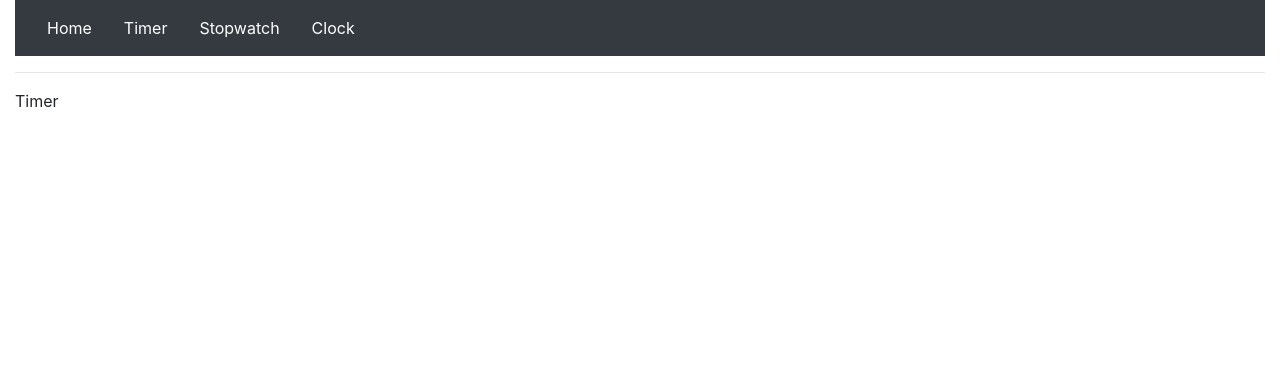
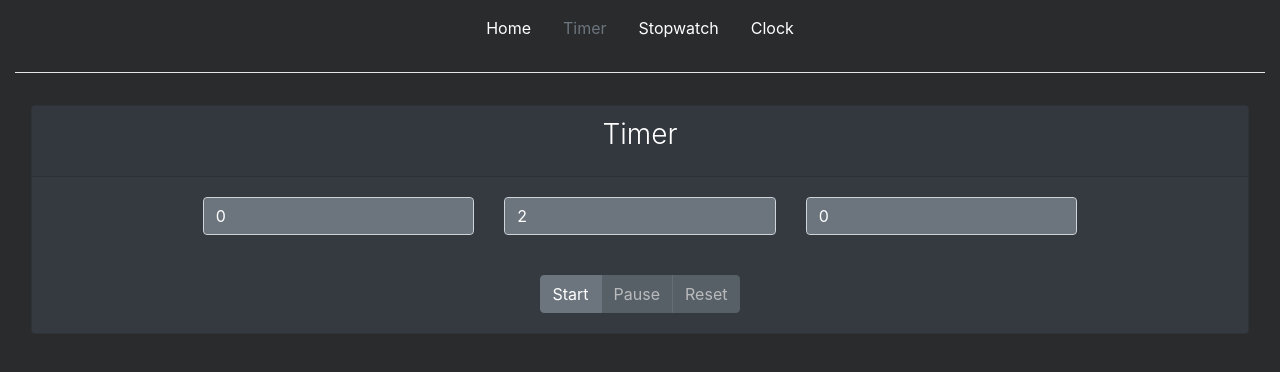
Before and after one commit to sanchez-hugo/time-widgets, a React (Create React App) app in the folder react-times/: page /timer in a window 1280 px wide. Shown: the top 372 px of the page. Built offline with nearby package versions, Linux system fonts and the light colour scheme.

Commit message:
added timer draft

```diff
--- a/react-times/src/App.css
+++ b/react-times/src/App.css
@@ -1,16 +1,5 @@
 .App {
   text-align: center;
-}
-
-.App-logo {
-  height: 40vmin;
-  pointer-events: none;
-}
-
-@media (prefers-reduced-motion: no-preference) {
-  .App-logo {
-    animation: App-logo-spin infinite 20s linear;
-  }
 }
 
 .App-header {
@@ -23,16 +12,3 @@
   font-size: calc(10px + 2vmin);
   color: white;
 }
-
-.App-link {
-  color: #61dafb;
-}
-
-@keyframes App-logo-spin {
-  from {
-    transform: rotate(0deg);
-  }
-  to {
-    transform: rotate(360deg);
-  }
-}
--- a/react-times/src/App.jsx
+++ b/react-times/src/App.jsx
@@ -6,14 +6,22 @@ import Stopwatch from "./components/Stopwatch";
 import Timer from "./components/Timer";
 import NavBar from "./layout/NavBar";
 
+const BACKGROUND_COLOR = "#292b2c";
+
 class App extends Component {
+
+  componentDidMount(){
+    document.body.style.backgroundColor = BACKGROUND_COLOR;
+  }
+
   render() {
+
     return (
         <BrowserRouter>
-        <div className="container-fluid">
-          <NavBar />
+          <div className="container-fluid text-white">
+            <NavBar/>
             <div>
-            <hr />
+              <hr className="bg-white"/>
               <Switch>
                 <Route exact path="/">
                   <Home />
--- a/react-times/src/components/Timer.jsx
+++ b/react-times/src/components/Timer.jsx
@@ -1,13 +1,350 @@
-import React, { Component } from 'react';
+import React, { Component } from "react";
+
+const SECONDS_IN_HOURS = 60 * 60;
+const SECONDS_IN_MINUTES = 60;
 
 class Timer extends Component {
-    render() {
-        return (
-            <div>
-                Timer
+  constructor(props) {
+    super(props);
+    this.state = {
+      time: {
+        hour: 0,
+        minute: 2,
+        second: 0,
+      },
+      startTime: {
+        hour: 0,
+        minute: 2,
+        second: 0,
+      },
+      status: {
+        isPaused: false,
+        hasStarted: false,
+        isComplete: false,
+      },
+      remaindingSeconds: 120,
+      timerId: 0,
+      touch: {
+        hour: 0,
+        minute: 0,
+        second: 0,
+      },
+    };
+  }
+
+  //#region Timer
+  /* Start */
+  onStartClick = () => {
+    const { time } = this.state;
+    const remaindingSeconds = this.convertTimeToSeconds(time);
+
+    if (remaindingSeconds > 0) {
+      this.setStartTime(time);
+      this.setIsComplete(false);
+      this.setHasStarted(true);
+      this.startTimer(remaindingSeconds - 1);
+    }
+  };
+
+  startTimer = (remaindingSeconds) => {
+    this.setState(
+      (prevState) => ({ ...prevState, remaindingSeconds }),
+      () => {
+        const timerId = setInterval(this.updateTimer, 1000);
+        this.setTimerId(timerId);
+      }
+    );
+  };
+
+  /* Update */
+  onInputChange = (e) => {
+    const { target } = e;
+    const { name, value } = target;
+
+    const time = { ...this.state.time };
+    time[name] = Number(value);
+
+    this.setTime(time);
+  };
+
+  onWheelEvent = () => {
+    // Allows for wheel to control number input
+  };
+
+  onTouchMove = (e) => {
+    const event = e;
+
+    const { name } = event.target;
+    const { clientY } = event.changedTouches[0];
+
+    const currentY = this.state.touch[name];
+
+    if (currentY !== 0) {
+      const time = { ...this.state.time };
+
+      if (clientY < currentY) time[name] = time[name] + 1;
+      else time[name] = time[name] - 1;
+
+      if (time[name] < 0) time[name] = 0;
+
+      this.setTime(time);
+    }
+
+    this.setY(name, clientY);
+  };
+
+  updateTimer = () => {
+    const { remaindingSeconds } = this.state;
+    if (remaindingSeconds > 0) {
+      const time = this.convertSecondsToTime(remaindingSeconds);
+      this.setTime(time);
+      this.setRemainingSeconds(remaindingSeconds - 1);
+    } else {
+      this.resetTimer();
+      this.setIsComplete(true);
+    }
+  };
+
+  onPauseClick = () => {
+    if (this.state.status.isPaused) this.resumeTimer();
+    else this.pauseTimer();
+  };
+
+  pauseTimer = () => {
+    clearInterval(this.state.timerId);
+    this.setIsPaused(true);
+  };
+
+  resumeTimer = () => {
+    this.setIsPaused(false);
+    this.startTimer(this.state.remaindingSeconds);
+  };
+
+  /* Reset */
+  onResetClick = () => {
+    this.resetTimer();
+  };
+
+  resetTimer = () => {
+    clearInterval(this.state.timerId);
+    this.resetState();
+  };
+
+  /* State */
+
+  setTime = (time) => {
+    this.setState((prevState) => ({ ...prevState, time }));
+  };
+
+  setStartTime = (startTime) => {
+    this.setState((prevState) => ({ ...prevState, startTime }));
+  };
+
+  setRemainingSeconds = (remaindingSeconds) => {
+    this.setState((prevState) => ({ ...prevState, remaindingSeconds }));
+  };
+
+  setTimerId = (timerId) => {
+    this.setState((prevState) => ({ ...prevState, timerId }));
+  };
+
+  setIsPaused = (isPaused) => {
+    this.setState((prevState) => ({
+      ...prevState,
+      status: { ...prevState.status, isPaused },
+    }));
+  };
+
+  setHasStarted = (hasStarted) => {
+    this.setState((prevState) => ({
+      ...prevState,
+      status: { ...prevState.status, hasStarted },
+    }));
+  };
+
+  setIsComplete = (isComplete) => {
+    this.setState((prevState) => ({
+      ...prevState,
+      status: { ...prevState.status, isComplete },
+    }));
+  };
+
+  setY = (name, value) => {
+    const touch = this.state.touch;
+    touch[name] = value;
+
+    this.setState((prevState) => ({ ...prevState, touch }));
+  };
+
+  resetState = () => {
+    const time = this.state.startTime;
+    const remaindingSeconds = 120;
+    const timerId = 0;
+    const status = {
+      isPaused: false,
+      hasStarted: false,
+      isComplete: false,
+    };
+
+    this.setState((prevState) => ({
+      ...prevState,
+      time,
+      remaindingSeconds,
+      timerId,
+      status,
+    }));
+  };
+  //#endregion
+
+  //#region Time String
+  buildTimeString = (hour, minute, second) => {
+    return `${this.converToTimeDisplay(hour)} : ${this.converToTimeDisplay(
+      minute
+    )} : ${this.converToTimeDisplay(second)}`;
+  };
+
+  converToTimeDisplay = (num) => {
+    let numString = num.toString();
+    if (num < 10) numString = `0${numString}`;
+    return numString;
+  };
+
+  getTimeString = (seconds) => {
+    const time = this.convertSecondsToTime(seconds);
+    const { hour, minute, second } = time;
+    return this.buildTimeString(hour, minute, second);
+  };
+  //#endregion
+
+  //#region Time Math
+  convertTimeToSeconds = (time) => {
+    const { hour, minute, second } = time;
+    const total = hour * SECONDS_IN_HOURS + minute * SECONDS_IN_MINUTES + second;
+    return total;
+  };
+
+  convertSecondsToTime = (seconds) => {
+    const hour = this.getHours(seconds);
+    seconds = seconds - hour * SECONDS_IN_HOURS;
+
+    const minute = this.getMinutes(seconds);
+    seconds = seconds - minute * SECONDS_IN_MINUTES;
+
+    const second = seconds;
+
+    const time = {
+      hour,
+      minute,
+      second,
+    };
+
+    return time;
+  };
+
+  getHours = (seconds) => Math.floor(seconds / SECONDS_IN_HOURS);
+
+  getMinutes = (seconds) => Math.floor(seconds / SECONDS_IN_MINUTES);
+  //#endregion
+
+  render() {
+    const { hour, minute, second } = this.state.time;
+
+    return (
+      <div className="container-fluid p-3">
+        <div className="card bg-dark text-white">
+          <div className="card-header text-center">
+            <h3 className="card-title font-weight-light">Timer</h3>
+          </div>
+          <div className="card-body">
+            <div className="row justify-content-center">
+              {this.state.status.isComplete ? (
+                <div
+                  className="alert alert-success w-75 text-center"
+                  role="alert"
+                >
+                  Time's up!
+                </div>
+              ) : null}
             </div>
-        );
-    }
+            <div className="row justify-content-center">
+              <div className="col-3 input-group" >
+                <input
+                  name="hour"
+                  type="number"
+                  className="form-control bg-secondary text-white"
+                  min={0}
+                  max={99}
+                  placeholder={hour}
+                  value={hour}
+                  onChange={this.onInputChange}
+                  onTouchMove={this.onTouchMove}
+                  onWheel={this.onWheelEvent}
+                  disabled={this.state.status.hasStarted}
+                />
+              </div>
+              <div className="col-3 input-group">
+                <input
+                  name="minute"
+                  type="number"
+                  className="form-control bg-secondary text-white"
+                  min={0}
+                  max={59}
+                  placeholder={minute}
+                  value={minute}
+                  onChange={this.onInputChange}
+                  onTouchMove={this.onTouchMove}
+                  onWheel={this.onWheelEvent}
+                  disabled={this.state.status.hasStarted}
+                />
+              </div>
+              <div className="col-3 input-group">
+                <input
+                  name="second"
+                  type="number"
+                  className="form-control bg-secondary text-white"
+                  min={0}
+                  max={59}
+                  placeholder={second}
+                  value={second}
+                  onChange={this.onInputChange}
+                  onTouchMove={this.onTouchMove}
+                  onWheel={this.onWheelEvent}
+                  disabled={this.state.status.hasStarted}
+                />
+              </div>
+            </div>
+          </div>
+          <div className="card-body">
+            <div className="row justify-content-center px-3">
+              <div className=" btn-group">
+                <button
+                  className="btn btn-secondary"
+                  onClick={this.onStartClick}
+                  disabled={this.state.status.hasStarted}
+                >
+                  Start
+                </button>
+                <button
+                  className="btn btn-secondary"
+                  onClick={this.onPauseClick}
+                  disabled={!this.state.status.hasStarted}
+                >
+                  {this.state.status.isPaused ? "Resume" : "Pause"}
+                </button>
+                <button
+                  className="btn btn-secondary"
+                  onClick={this.onResetClick}
+                  disabled={!this.state.status.hasStarted}
+                >
+                  Reset
+                </button>
+              </div>
+            </div>
+          </div>
+        </div>
+      </div>
+    );
+  }
 }
 
 export default Timer;
--- a/react-times/src/index.css
+++ b/react-times/src/index.css
@@ -1,4 +1,5 @@
 body {
+
   margin: 0;
   font-family: -apple-system, BlinkMacSystemFont, 'Segoe UI', 'Roboto', 'Oxygen',
     'Ubuntu', 'Cantarell', 'Fira Sans', 'Droid Sans', 'Helvetica Neue',
--- a/react-times/src/layout/NavBar.jsx
+++ b/react-times/src/layout/NavBar.jsx
@@ -3,25 +3,25 @@ import { NavLink } from "react-router-dom";
 
 const NavBar = () => {
   return (
-    <nav className="navbar navbar-dark bg-dark">
+    <nav className="navbar justify-content-center">
       <ul className="nav">
         <li className="nav-item">
-          <NavLink className="nav-link text-white" to="/">
+          <NavLink className="nav-link text-white" exact to="/" activeClassName="text-secondary">
             Home
           </NavLink>
         </li>
         <li className="nav-item">
-          <NavLink className="nav-link text-white" to="/timer">
+          <NavLink className="nav-link text-white" exact to="/timer" activeClassName="text-secondary">
             Timer
           </NavLink>
         </li>
         <li className="nav-item">
-          <NavLink className="nav-link text-white" to="/stopwatch">
+          <NavLink className="nav-link text-white" exact to="/stopwatch" activeClassName="text-secondary">
             Stopwatch
           </NavLink>
         </li>
         <li className="nav-item">
-          <NavLink className="nav-link text-white" to="/clock">
+          <NavLink className="nav-link text-white" exact to="/clock" activeClassName="text-secondary">
             Clock
           </NavLink>
         </li>
```
Lines whose indentation alone changed are shown as unchanged.
